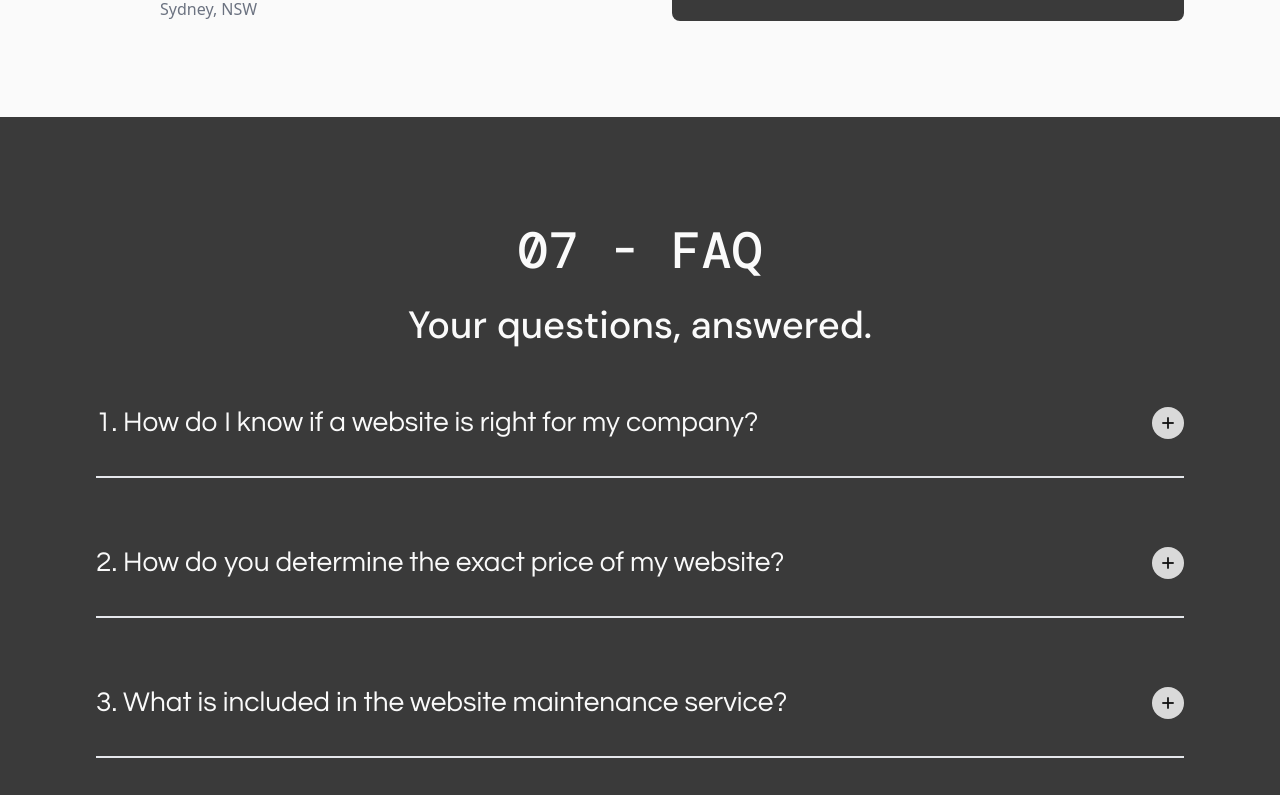
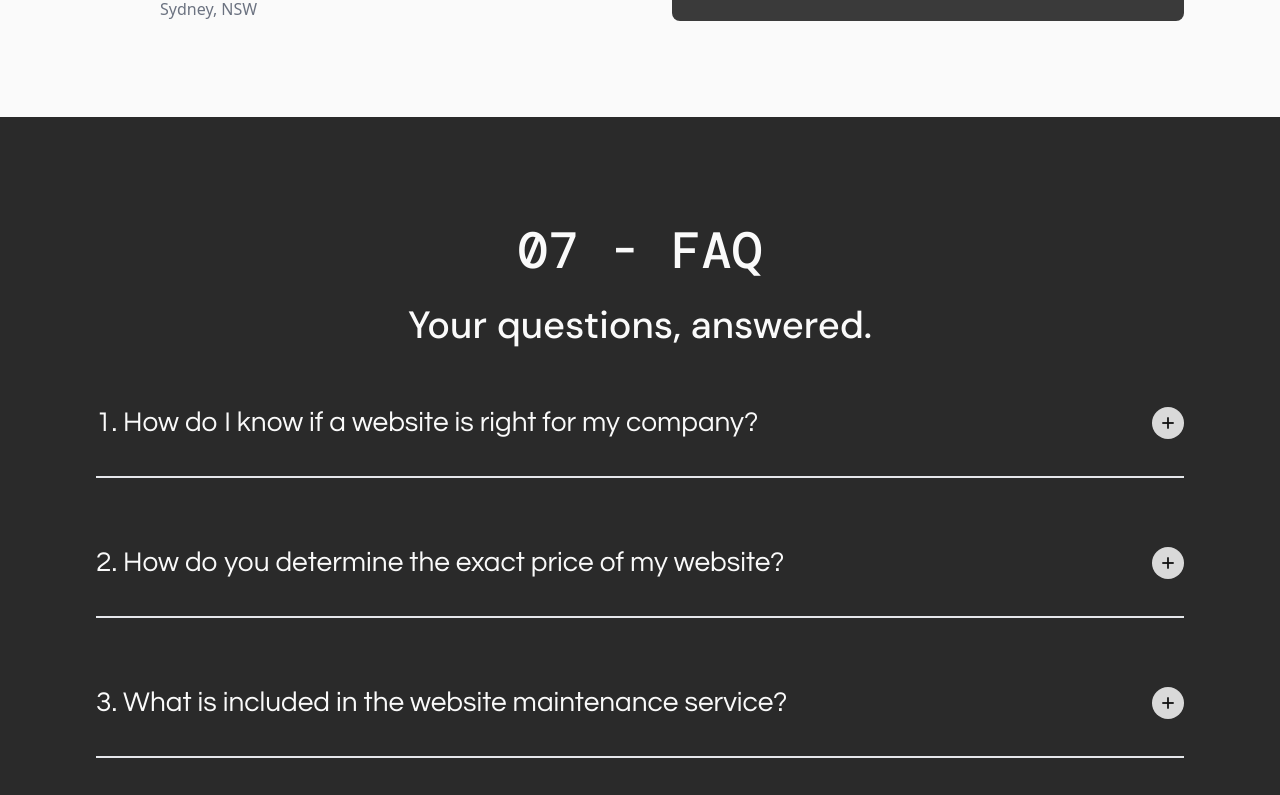
Before and after one commit to ompatel2019/bytesitedig-web, a React (Vite) app: page / in a window 1280 px wide. Shown: the part 6665-7460 px from the top of the page. Built offline with nearby package versions, Linux system fonts and the light colour scheme; a web font is replaced by a local one.

Commit message:
Update Faq.jsx

```diff
--- a/src/components/Faq.jsx
+++ b/src/components/Faq.jsx
@@ -35,7 +35,7 @@ const Faq = () => {
   };
 
   return (
-    <div id='faqs' className='2xl:px-[160px] 2xl:py-[64px] 2xl:pb-[32px] xl:px-[96px] lg:px-[72px] md:px-[24px] sm:px-[16px] max-sm:px-[16px] max-sm:py-[32px] py-[96px] lg:pb-[96px] bg-c2'>
+    <div id='faqs' className='2xl:px-[160px] 2xl:py-[64px] 2xl:pb-[32px] xl:px-[96px] lg:px-[72px] md:px-[24px] sm:px-[16px] max-sm:px-[16px] max-sm:py-[32px] py-[96px] lg:pb-[96px] bg-c1'>
       <h2 className='text-center font-medium font-dm-mono text-[#fafafa] text-h3 max-sm:text-h5 mb-2'>07 - FAQ</h2>
       <p className='font-dm-sans text-h4 max-sm:text-h7 font-medium text-[#fafafa] text-center'>Your questions, answered.</p>
       {faqs.map((faq, index) => (
```
